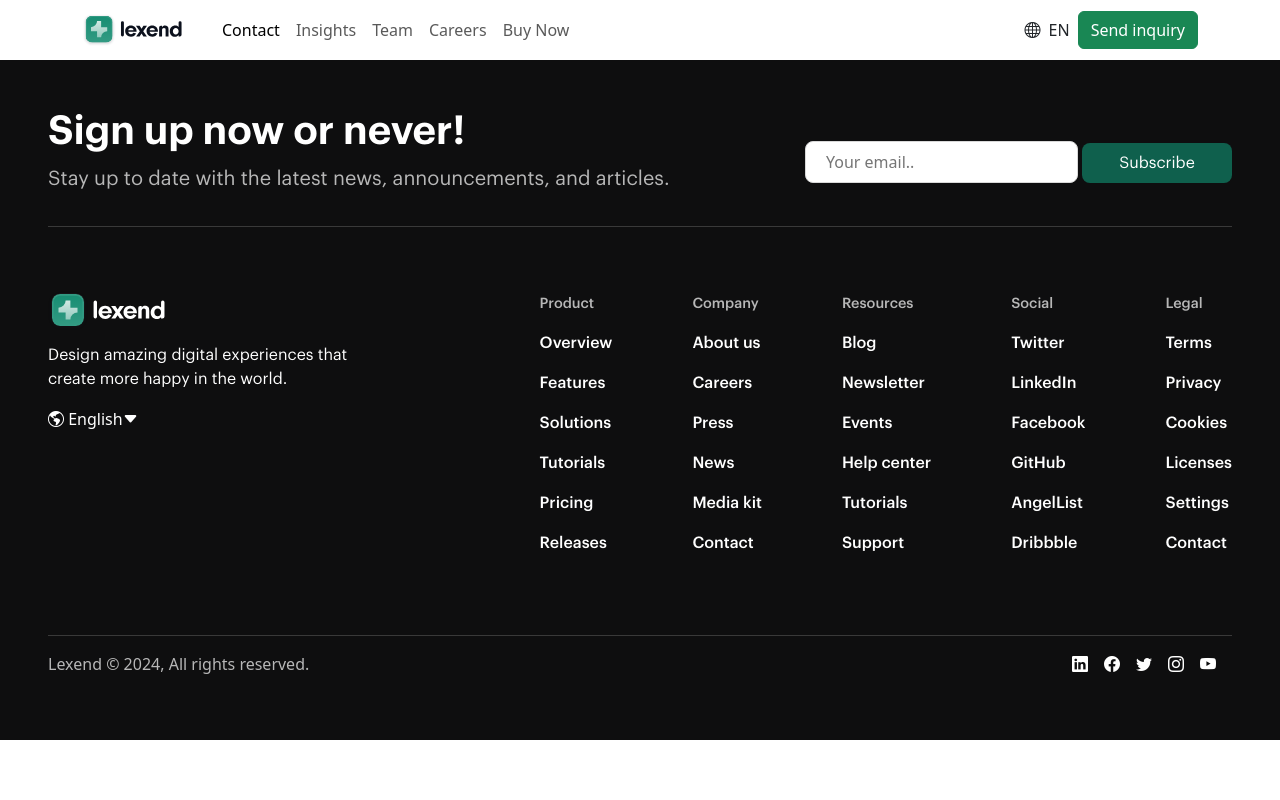
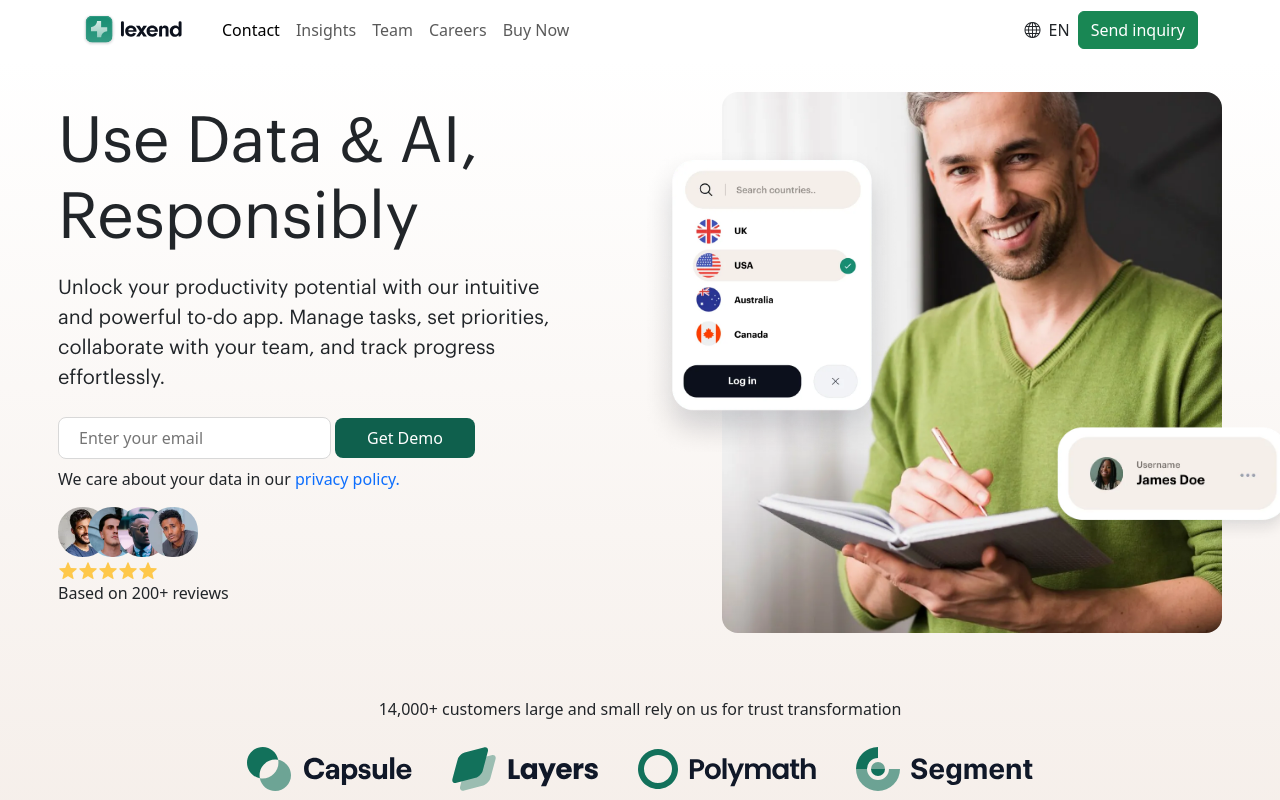
Before and after one commit to hawaryo/software-company, a Next.js app: page / in a window 1280 px wide. Shown: the top 800 px of the page. Built offline with nearby package versions, Linux system fonts and the light colour scheme.

Commit message:
feat: adding Home page header section

```diff
--- a/src/app/(home)/page.jsx
+++ b/src/app/(home)/page.jsx
@@ -1,5 +1,5 @@
 import styles from "./page.module.scss";
-
+import HomeHeader from "@/components/home/HomeHeader";
 export const metadata = {
   title: "Software Company",
   description: "Welcome to software company",
@@ -8,7 +8,7 @@ export const metadata = {
 export default function HomePage() {
   return (
     <>
-
+      <HomeHeader />
     </>
   );
 }
--- a/src/app/layout.js
+++ b/src/app/layout.js
@@ -12,7 +12,7 @@ export default function RootLayout({ children }) {
         <NavBar />
         {children}
         <Footer />
-        <BootstrapClient />
+      <BootstrapClient />
       </body>
     </html>
   );
--- /dev/null
+++ b/src/components/home/HomeHeader.jsx
@@ -0,0 +1,125 @@
+import styles from "./HomeHeader.module.scss";
+
+export default function HomeHeader() {
+  return (
+    <header>
+      <section className={styles.headerContentSection}>
+        <div className={styles.headerIntro}>
+          <div className={styles.headerIntroText}>
+            <h1>Use Data &amp; AI, Responsibly</h1>
+            <p className={styles.headerDescription}>
+              Unlock your productivity potential with our intuitive and powerful
+              to-do app. Manage tasks, set priorities, collaborate with your
+              team, and track progress effortlessly.
+            </p>
+            <form action="#">
+              <input
+                className={styles.email}
+                type="email"
+                placeholder="Enter your email"
+              />
+              <button className={styles.getDemoBtn} type="submit">
+                Get Demo
+              </button>
+              <p>
+                We care about your data in our <a href="#">privacy policy.</a>
+              </p>
+            </form>
+            <div className={styles.userReviews}>
+              <div className={styles.reviewerAvatars}>
+                <img
+                  src="/images/home-page/Header-images/reviewer-1.jpg"
+                  alt="reviewer one"
+                  width="50px"
+                />
+                <img
+                  src="/images/home-page/Header-images/reviewer-2.png"
+                  alt="reviewer two"
+                  width="50px"
+                />
+                <img
+                  src="/images/home-page/Header-images/reviewer-3.png "
+                  alt="reviewer three"
+                  width="50px"
+                />
+                <img
+                  src="/images/home-page/Header-images/reviewer-4.jpg"
+                  alt="reviewer four"
+                  width="50px"
+                />
+              </div>
+              <div className={styles.rating}>
+                <img
+                  src="/images/home-page/Header-images/star-rating.svg"
+                  alt="one star rating"
+                />
+                <img
+                  src="/images/home-page/Header-images/star-rating.svg"
+                  alt="two star rating"
+                />
+                <img
+                  src="/images/home-page/Header-images/star-rating.svg"
+                  alt="three star rating"
+                />
+                <img
+                  src="/images/home-page/Header-images/star-rating.svg"
+                  alt="four star rating"
+                />
+                <img
+                  src="/images/home-page/Header-images/star-rating.svg"
+                  alt="five star rating"
+                />
+                <p>Based on 200+ reviews</p>
+              </div>
+            </div>
+          </div>
+          <div className={styles.heroImgContainer}>
+            <img
+              className={styles.heroImg}
+              src="/images/home-page/Header-images/hero.jpg"
+              alt="hero image"
+              width="500px"
+            />
+            <img
+              className={styles.accountImg}
+              src="/images/home-page/Header-images/account.png"
+              alt="account sample"
+              width="250px"
+            />
+            <img
+              className={styles.countriesImg}
+              src="/images/home-page/Header-images/countries.png"
+              alt="multiple countries image"
+              width="250px"
+            />
+          </div>
+        </div>
+
+        <div className={styles.brands}>
+          <p>
+            14,000+ customers large and small rely on us for trust
+            transformation
+          </p>
+          <div className={styles.brandLogos}>
+            <img
+              src="/images/home-page/Header-images/brand-01.svg"
+              alt="capsule brand logo"
+            />
+            <img
+              src="/images/home-page/Header-images/brand-02.svg"
+              alt="layers barnd logo"
+            />
+            <img
+              src="/images/home-page/Header-images/brand-03.svg"
+              alt="polymath brand logo"
+            />
+            <img
+              src="/images/home-page/Header-images/brand-04.svg"
+              alt="segment brand logo"
+            />
+          </div>
+        </div>
+      </section>
+    </header>
+  );
+}
--- /dev/null
+++ b/src/components/home/HomeHeader.module.scss
@@ -0,0 +1,114 @@
+@use "../../styles/variables/color" as color;
+@use "../../styles/variables/font" as font;
+
+
+.headerContentSection {
+    padding: 32px;
+    background: linear-gradient(color.$primary-color, color.$tertiary-color);
+
+    .headerIntro {
+        display: flex;
+        justify-content: center;
+        align-items: center;
+        flex-wrap: wrap;
+        gap: 64px;
+
+        .headerIntroText {
+            max-width: 600px;
+
+            h1 {
+                font-family: font.$primary-font;
+                font-size: 4rem;
+                margin-bottom: 16px;
+
+                @media screen and (max-width: 500px) {
+                    font-size: 3rem;
+
+                }
+            }
+
+            .headerDescription {
+                max-width: 500px;
+                font-family: font.$primary-font;
+                font-size: 1.25rem;
+                margin-bottom: 24px;
+            }
+
+            .email {
+
+                height: 40px;
+                border: 1px solid #d8d8d8;
+                border-radius: 8px;
+                margin-bottom: 8px;
+                margin-right: 4px;
+                padding: 20px;
+            }
+
+            .getDemoBtn {
+                background-color: color.$quaternary-color;
+                color: color.$primary-color;
+                border: none;
+                border-radius: 8px;
+                padding: 8px 32px;
+            }
+
+
+
+            .userReviews {
+                .reviewerAvatars img {
+                    border-radius: 24px;
+                    margin-right: -20px;
+                }
+            }
+        }
+
+        .heroImgContainer {
+            position: relative;
+            width: fit-content;
+
+            .accountImg,
+            .countriesImg {
+                position: absolute;
+
+                @media screen and (max-width: 780px) {
+                    display: none;
+                }
+            }
+
+            .countriesImg {
+                top: 210px;
+                left: 50px;
+                transform: translate(-50%, -50%);
+            }
+
+            .accountImg {
+                bottom: 150px;
+                right: 50px;
+                transform: translate(50%, 50%);
+            }
+
+            .heroImg {
+                max-width: 100%;
+                border-radius: 16px;
+            }
+        }
+    }
+
+    .brands {
+        text-align: center;
+        margin-top: 64px;
+        margin-bottom: 32px;
+
+        .brandLogos {
+            display: flex;
+            justify-content: center;
+            align-items: center;
+            flex-wrap: wrap;
+            gap: 40px;
+        }
+
+        p {
+            margin-bottom: 24px;
+        }
+    }
+}
```
Also changed, not shown: jsconfig.json (added, +7 -0 lines).
